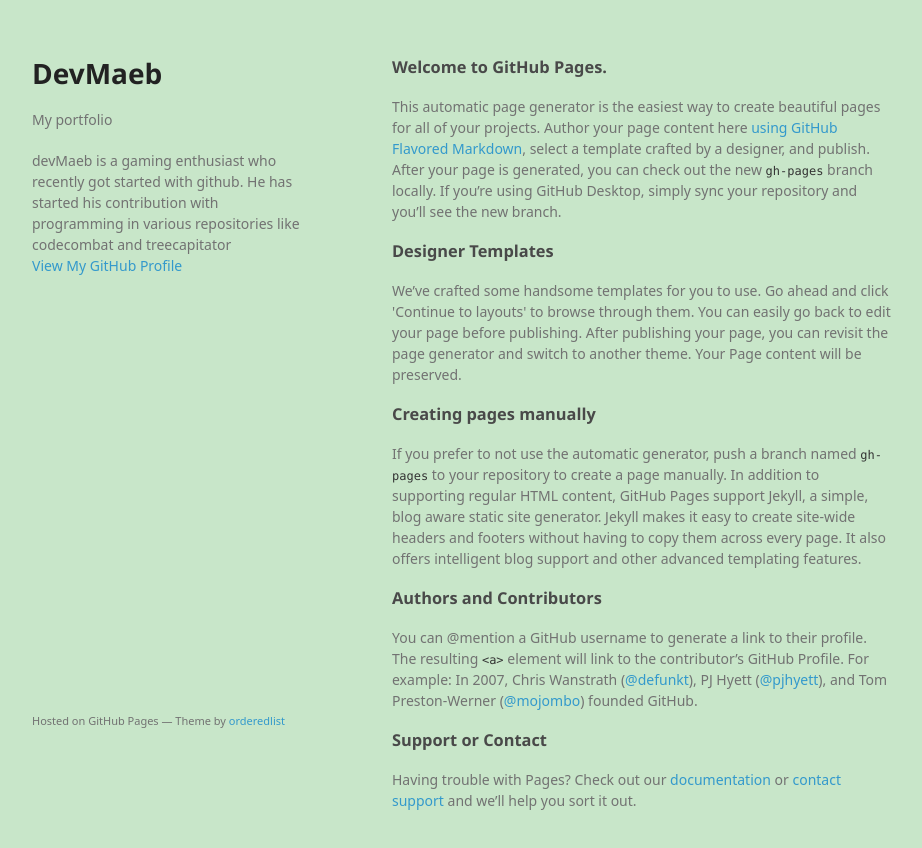
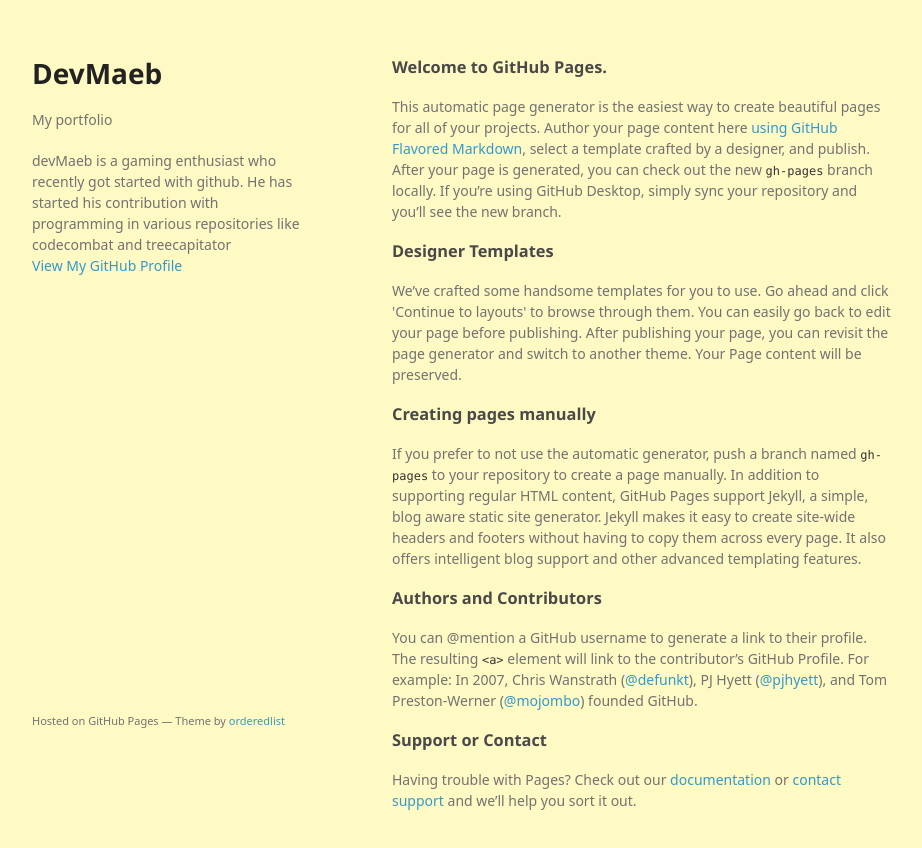
Before and after one commit to devMaeb/devMaeb.github.io, a plain HTML site: page index.html in a window 1280 px wide. Shown: the whole page, without its empty margins (178-1100 px from the left). Drawn offline with Linux system fonts and the light colour scheme; a web font is replaced by a local one.

Commit message:
Change bg to a yolky yellow

```diff
--- a/stylesheets/styles.css
+++ b/stylesheets/styles.css
@@ -55,7 +55,7 @@
 }
 
 body {
-  background-color: #C8E6C9;
+  background-color: #FFF9C4;
   padding:50px;
   font: 14px/1.5 "Noto Sans", "Helvetica Neue", Helvetica, Arial, sans-serif;
   color:#727272;
```
